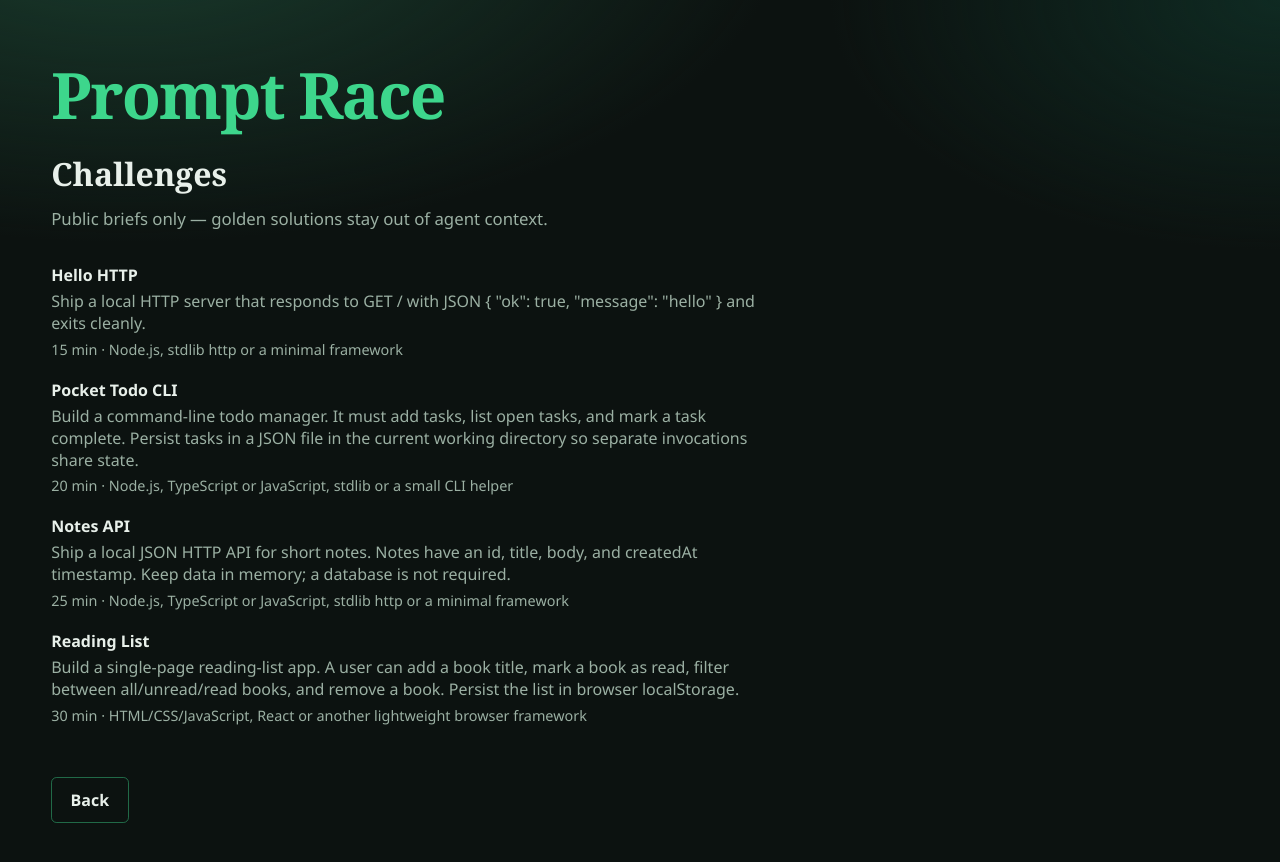
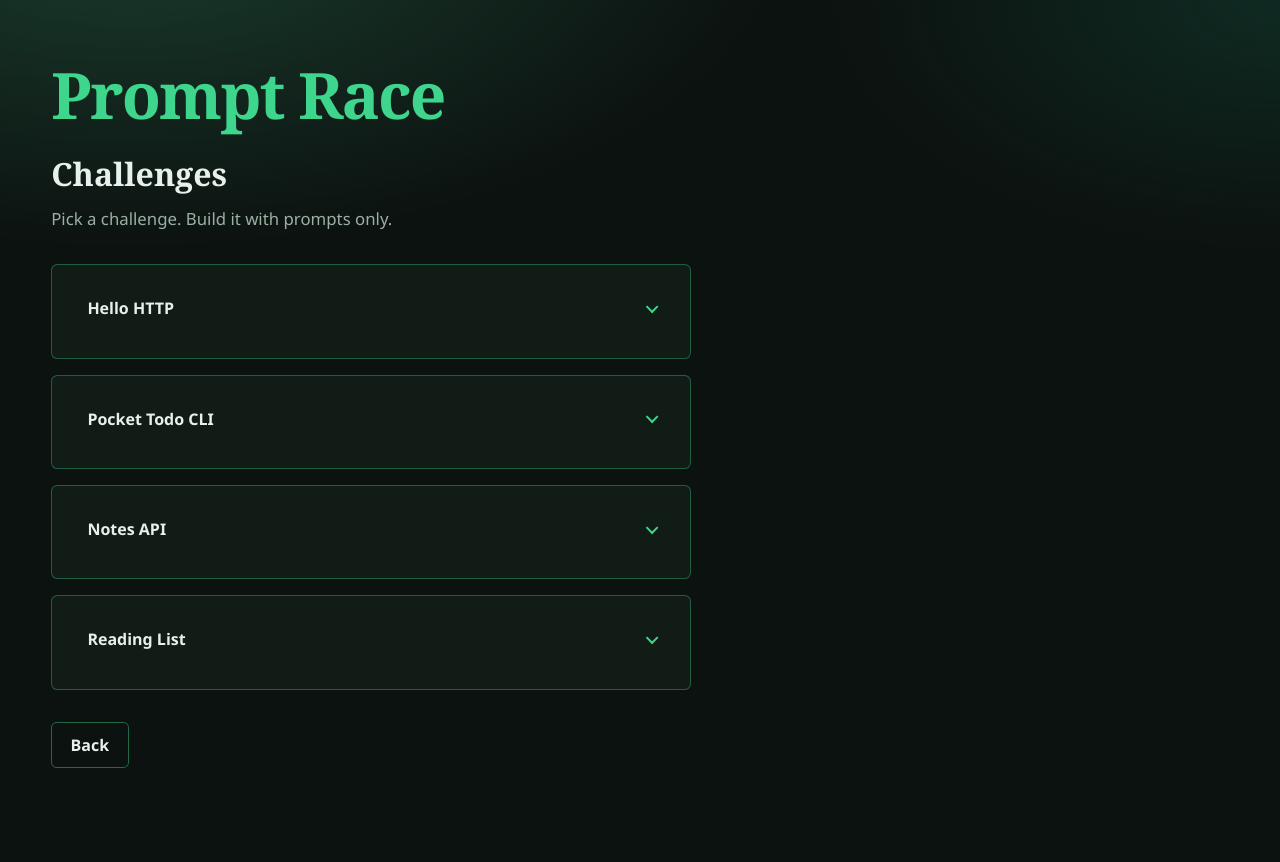
Before and after one commit to deepakbhatia/prompt-racer, a Next.js app in the folder apps/web/: page /challenges in a window 1280 px wide. Shown: the top 862 px of the page. After the commit the page ends 819 px from the top, so only its background shows below. Built offline with nearby package versions, Linux system fonts and the light colour scheme.

Commit message:
feat: add clickable challenge cards

```diff
--- a/apps/web/src/app/challenges/page.tsx
+++ b/apps/web/src/app/challenges/page.tsx
@@ -8,18 +8,30 @@ export default function ChallengesPage() {
     <main className="shell">
       <p className="brand">Prompt Race</p>
       <h1>Challenges</h1>
-      <p className="lede">Public briefs only — golden solutions stay out of agent context.</p>
-      <ul style={{ listStyle: "none", padding: 0, margin: "0 0 2rem" }}>
+      <p className="lede">Pick a challenge. Build it with prompts only.</p>
+
+      <ul className="challenge-grid">
         {challenges.map((c) => (
-          <li key={c.id} style={{ marginBottom: "1.25rem" }}>
-            <strong>{c.title}</strong>
-            <div style={{ color: "var(--muted)", marginTop: "0.25rem" }}>{c.brief}</div>
-            <div style={{ color: "var(--muted)", fontSize: "0.9rem", marginTop: "0.35rem" }}>
-              {c.timeLimitSec / 60} min · {c.allowedStack.join(", ")}
-            </div>
+          <li key={c.id}>
+            <details className="challenge-card">
+              <summary>
+                <strong>{c.title}</strong>
+                <span aria-hidden="true" className="challenge-card__indicator" />
+              </summary>
+              <div className="challenge-card__details">
+                <p>{c.brief}</p>
+                <p className="challenge-card__meta">
+                  {c.timeLimitSec / 60} min · {c.allowedStack.join(", ")}
+                </p>
+                <Link href={`/challenges/${c.id}/workspace`} className="challenge-card__start">
+                  Start challenge
+                </Link>
+              </div>
+            </details>
           </li>
         ))}
       </ul>
+
       <div className="cta">
         <Link href="/" className="secondary">
           Back
--- a/apps/web/src/app/globals.css
+++ b/apps/web/src/app/globals.css
@@ -94,6 +94,90 @@ h1 {
   border: 1px solid color-mix(in srgb, var(--accent) 45%, transparent);
 }
 
+.challenge-grid {
+  list-style: none;
+  padding: 0;
+  margin: 0 0 2rem;
+  display: grid;
+  gap: 1rem;
+  width: 100%;
+  max-width: 40rem;
+}
+
+.challenge-card {
+  display: flex;
+  flex-direction: column;
+  gap: 0.4rem;
+  padding: 1rem 1.1rem;
+  text-decoration: none;
+  color: inherit;
+  border: 1px solid color-mix(in srgb, var(--accent) 35%, transparent);
+  border-radius: 0.4rem;
+  background: color-mix(in srgb, var(--bg1) 80%, transparent);
+  transition: border-color 0.15s ease, transform 0.15s ease;
+}
+
+.challenge-card:hover {
+  border-color: var(--accent);
+  transform: translateY(-1px);
+}
+
+.challenge-card summary {
+  display: flex;
+  align-items: center;
+  justify-content: space-between;
+  cursor: pointer;
+  padding: 1rem 1.1rem;
+  list-style: none;
+}
+
+.challenge-card summary::-webkit-details-marker {
+  display: none;
+}
+
+.challenge-card__indicator {
+  width: 0.55rem;
+  height: 0.55rem;
+  border-right: 2px solid var(--accent);
+  border-bottom: 2px solid var(--accent);
+  transform: rotate(45deg) translateY(-0.15rem);
+  transition: transform 0.15s ease;
+}
+
+.challenge-card[open] .challenge-card__indicator {
+  transform: rotate(225deg) translate(-0.15rem, -0.15rem);
+}
+
+.challenge-card__details {
+  padding: 0 1.1rem 1.1rem;
+}
+
+.challenge-card__details p {
+  margin: 0 0 0.6rem;
+  color: var(--muted);
+  line-height: 1.5;
+}
+
+.challenge-card__meta {
+  font-size: 0.9rem;
+}
+
+.challenge-card__start {
+  display: inline-flex;
+  align-items: center;
+  margin-top: 0.35rem;
+  padding: 0.55rem 0.9rem;
+  border-radius: 999px;
+  background: var(--accent);
+  color: #062016;
+  font-weight: 600;
+  text-decoration: none;
+}
+
+.challenge-card__start:hover {
+  background: #5ee4a4;
+}
+
 @keyframes rise {
   from {
     opacity: 0;
```
